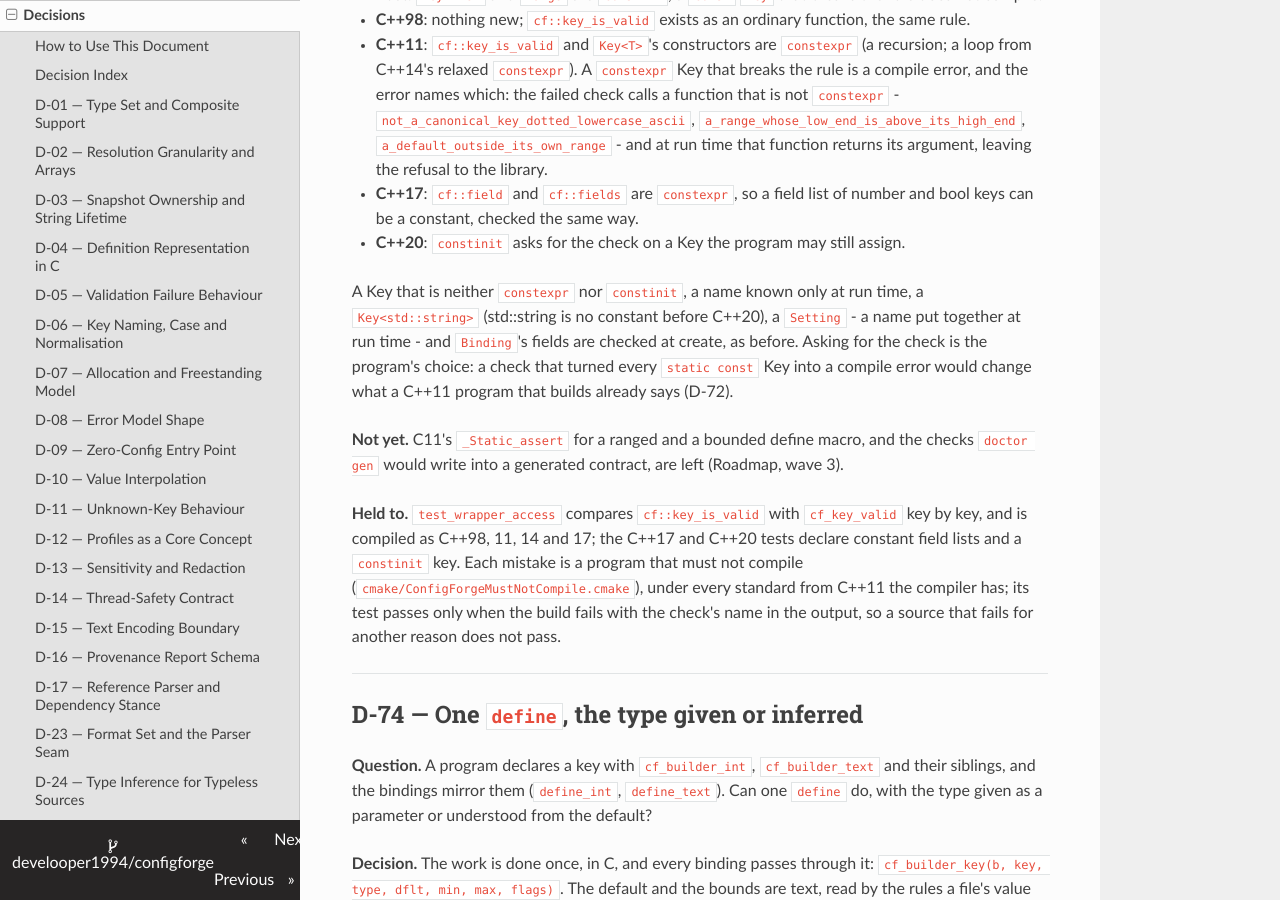
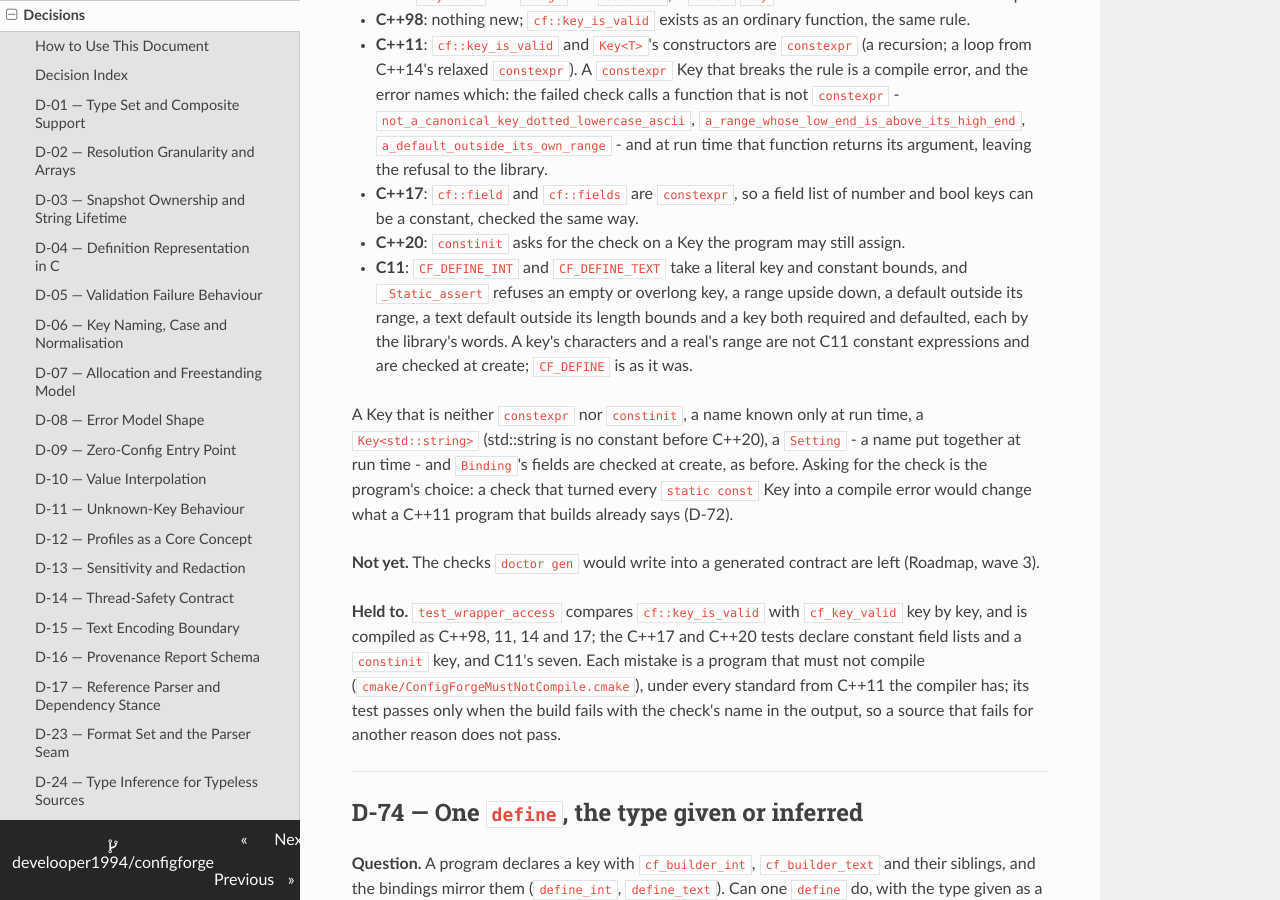
Before and after one commit to develooper1994/configforge, an MkDocs documentation site: the page built from docs/Decisions.md, in a window 1280 px wide and 900 px high, scrolled down 57976 px. Built offline with MkDocs 1.6.1, drawn with Linux system fonts in a browser that asks for light colours.

Commit message:
C11's CF_DEFINE_INT and CF_DEFINE_TEXT check a definition at compile time
A default outside its range, a range upside down, a text default outside
its length bounds, an empty or overlong key and a key both required and
defaulted are refused by _Static_assert, each in the library's words, for
a literal key and constant bounds (D-75). CF_DEFINE is as it was and a C89
program sees nothing new. MSVC warns of the unnamed struct the checks sit
in (C4116), so cf_port.h lets that one expression pass. Seven programs that
must not compile hold the refusals.

```diff
--- a/docs/Decisions.md
+++ b/docs/Decisions.md
@@ -2618,6 +2618,13 @@ ends are equal, as in `cf_builder_int`).
   list of number and bool keys can be a constant, checked the same way.
 * **C++20**: `constinit` asks for the check on a Key the program may
   still assign.
+* **C11**: `CF_DEFINE_INT` and `CF_DEFINE_TEXT` take a literal key and
+  constant bounds, and `_Static_assert` refuses an empty or overlong key, a
+  range upside down, a default outside its range, a text default outside
+  its length bounds and a key both required and defaulted, each by the
+  library's words. A key's characters and a real's range are not C11
+  constant expressions and are checked at create; `CF_DEFINE` is as it
+  was.
 
 A Key that is neither `constexpr` nor `constinit`, a name known only at
 run time, a `Key<std::string>` (std::string is no constant before
@@ -2627,14 +2634,13 @@ program's choice: a check that turned every `static const` Key into a
 compile error would change what a C++11 program that builds already
 says (D-72).
 
-**Not yet.** C11's `_Static_assert` for a ranged and a bounded define
-macro, and the checks `doctor gen` would write into a generated
-contract, are left (Roadmap, wave 3).
+**Not yet.** The checks `doctor gen` would write into a generated
+contract are left (Roadmap, wave 3).
 
 **Held to.** `test_wrapper_access` compares `cf::key_is_valid` with
 `cf_key_valid` key by key, and is compiled as C++98, 11, 14 and 17; the
 C++17 and C++20 tests declare constant field lists and a `constinit`
-key. Each mistake is a program that must not compile
+key, and C11's seven. Each mistake is a program that must not compile
 (`cmake/ConfigForgeMustNotCompile.cmake`), under every standard from
 C++11 the compiler has; its test passes only when the build fails with
 the check's name in the output, so a source that fails for another
```
Also changed, not shown: docs/Guide.md (+4 -2 lines), docs/plan/H-hardening.md (+7 -0 lines), 4 other files.
